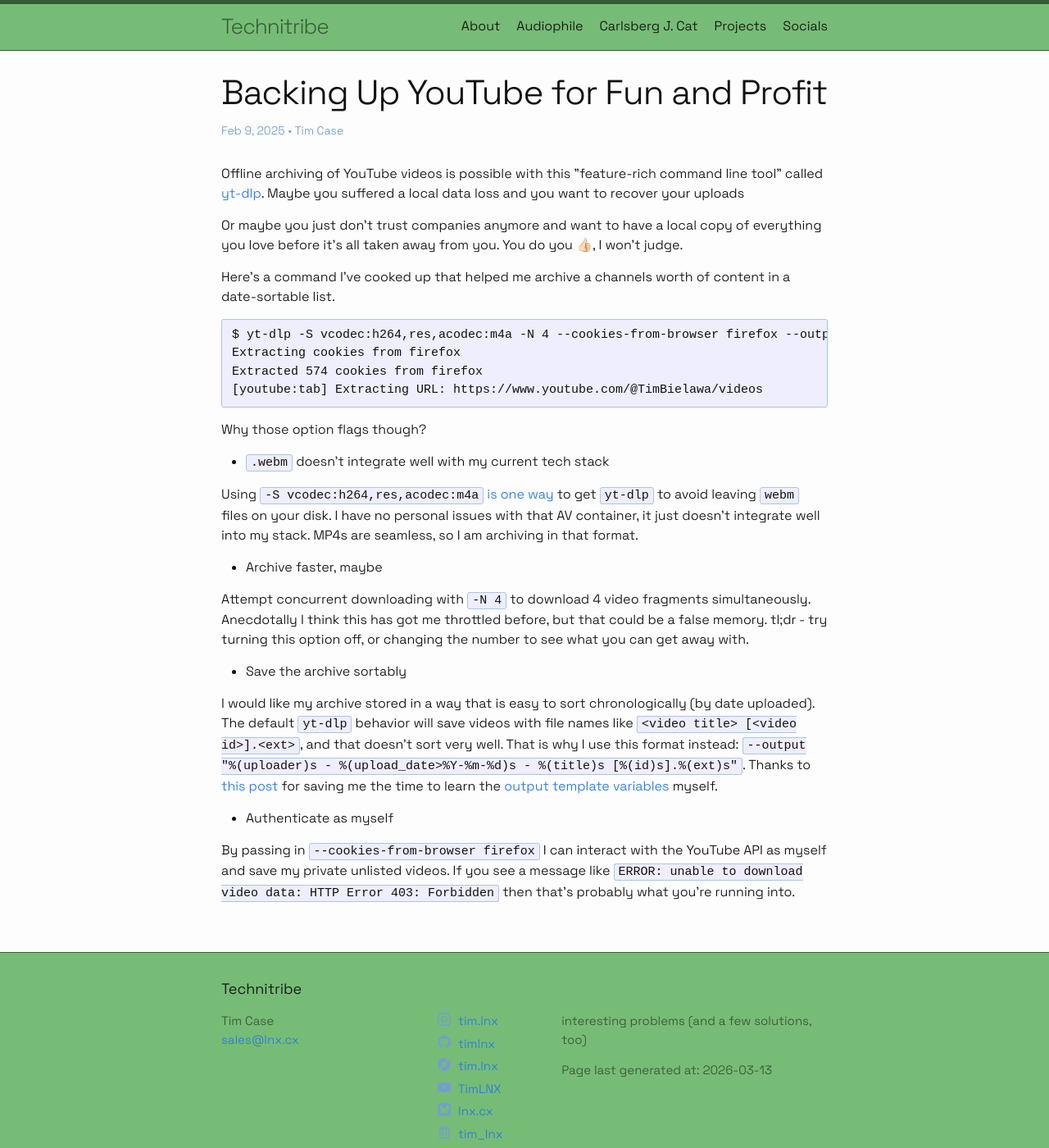
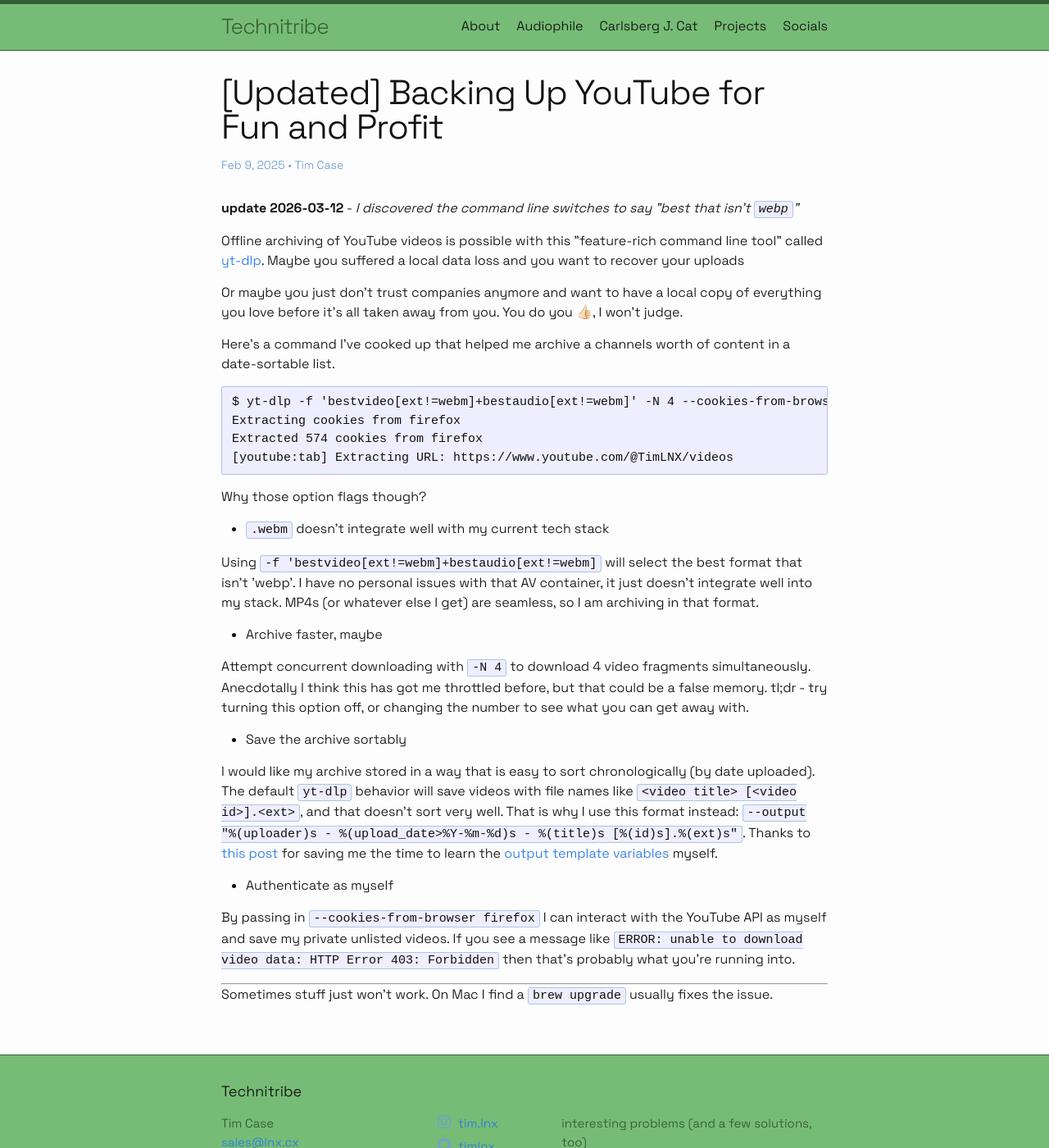
Before and after one commit to timlnx/blog.lnx.cx, a Jekyll site: the page built from _posts/2025-02-09-backing-up-youtube-for-fun-and-profit.markdown, in a window 1280 px wide and 1400 px high. Shown: the whole window at 82% size. Built offline with Jekyll 4.4.1, drawn with Linux system fonts in a browser that asks for light colours.

Commit message:
Update the yt-dlp post, correct old github gist links

````diff
--- a/_posts/2025-02-09-backing-up-youtube-for-fun-and-profit.markdown
+++ b/_posts/2025-02-09-backing-up-youtube-for-fun-and-profit.markdown
@@ -1,7 +1,7 @@
 ---
 author: Tim Case
 date: 2025-02-09
-title: Backing Up YouTube for Fun and Profit
+title: '[Updated] Backing Up YouTube for Fun and Profit'
 layout: post
 tags:
 - youtube
@@ -9,7 +9,10 @@
 - media
 - archiving
 - backups
+- updated
 ---
+
+**update 2026-03-12** - *I discovered the command line switches to say "best that isn't `webp`"*
 
 Offline archiving of YouTube videos is possible with this "feature-rich command
 line tool" called [yt-dlp](https://github.com/yt-dlp/yt-dlp). Maybe you suffered
@@ -23,21 +26,20 @@
 content in a date-sortable list.
 
 ```
-$ yt-dlp -S vcodec:h264,res,acodec:m4a -N 4 --cookies-from-browser firefox --output "%(uploader)s - %(upload_date>%Y-%m-%d)s - %(title)s [%(id)s].%(ext)s" https://www.youtube.com/@TimBielawa/videos
+$ yt-dlp -f 'bestvideo[ext!=webm]+bestaudio[ext!=webm]' -N 4 --cookies-from-browser firefox --output "%(uploader)s - %(upload_date>%Y-%m-%d)s - %(title)s [%(id)s].%(ext)s" https://www.youtube.com/@TimLNX/videos
 Extracting cookies from firefox
 Extracted 574 cookies from firefox
-[youtube:tab] Extracting URL: https://www.youtube.com/@TimBielawa/videos
+[youtube:tab] Extracting URL: https://www.youtube.com/@TimLNX/videos
 ```
 
 Why those option flags though?
 
 * `.webm` doesn't integrate well with my current tech stack
 
-Using `-S vcodec:h264,res,acodec:m4a` [is one
-way](https://github.com/yt-dlp/yt-dlp/issues/8322#issuecomment-1755932331) to
-get `yt-dlp` to avoid leaving `webm` files on your disk. I have no personal
-issues with that AV container, it just doesn't integrate well into my stack.
-MP4s are seamless, so I am archiving in that format.
+Using `-f 'bestvideo[ext!=webm]+bestaudio[ext!=webm]` will select the best
+format that isn't 'webp'. I have no personal issues with that AV container, it
+just doesn't integrate well into my stack. MP4s (or whatever else I get) are
+seamless, so I am archiving in that format.
 
 * Archive faster, maybe
 
@@ -63,3 +65,8 @@
 API as myself and save my private unlisted videos. If you see a message like
 `ERROR: unable to download video data: HTTP Error 403: Forbidden` then that's
 probably what you're running into.
+
+---
+
+Sometimes stuff just won't work. On Mac I find a `brew upgrade` usually fixes
+the issue.
````
Also changed, not shown: _posts/2023-02-04-querying-block-device-sizes-in-python-on-linux-and-mac-os-x.markdown (+12 -9 lines).
